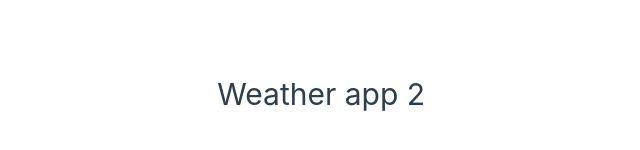
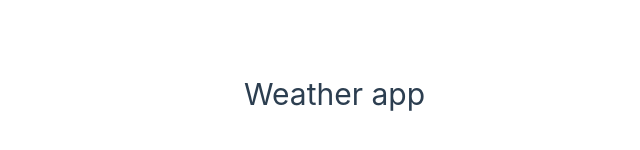
Before and after one commit to waelouf/RanodmVuePractice, a Vue app in the folder WeatherApp/vue-weather-app/: page / in a window 1280 px wide. Shown: the part 306-456 px from the top of the page, without its empty margins (215-855 px from the left). Built offline with nearby package versions, Linux system fonts and the light colour scheme.

Commit message:
kick the build one last time

```diff
--- a/WeatherApp/vue-weather-app/src/components/WeatherApp.vue
+++ b/WeatherApp/vue-weather-app/src/components/WeatherApp.vue
@@ -1,5 +1,5 @@
 <template>
-<h1>Weather app 2</h1>
+<h1>Weather app</h1>
 </template>
 <script lang="js">
 export default {
```
